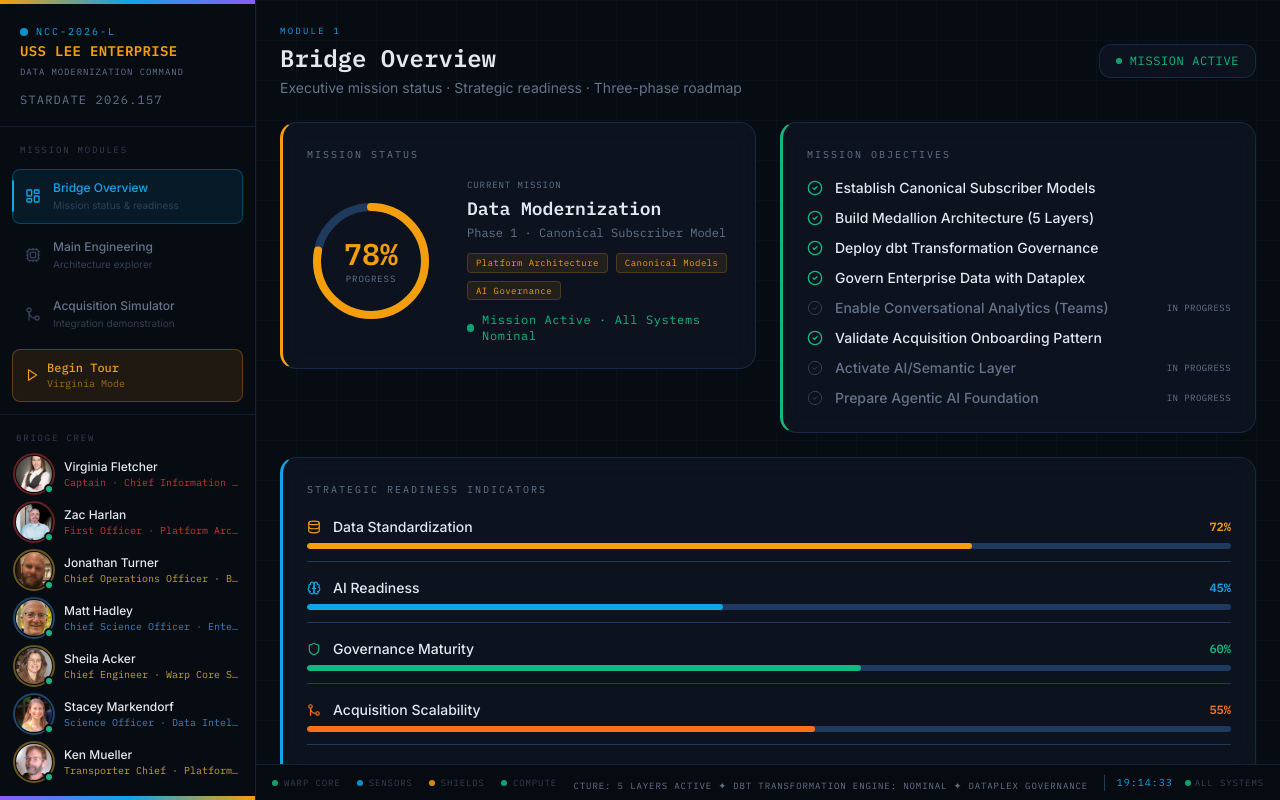
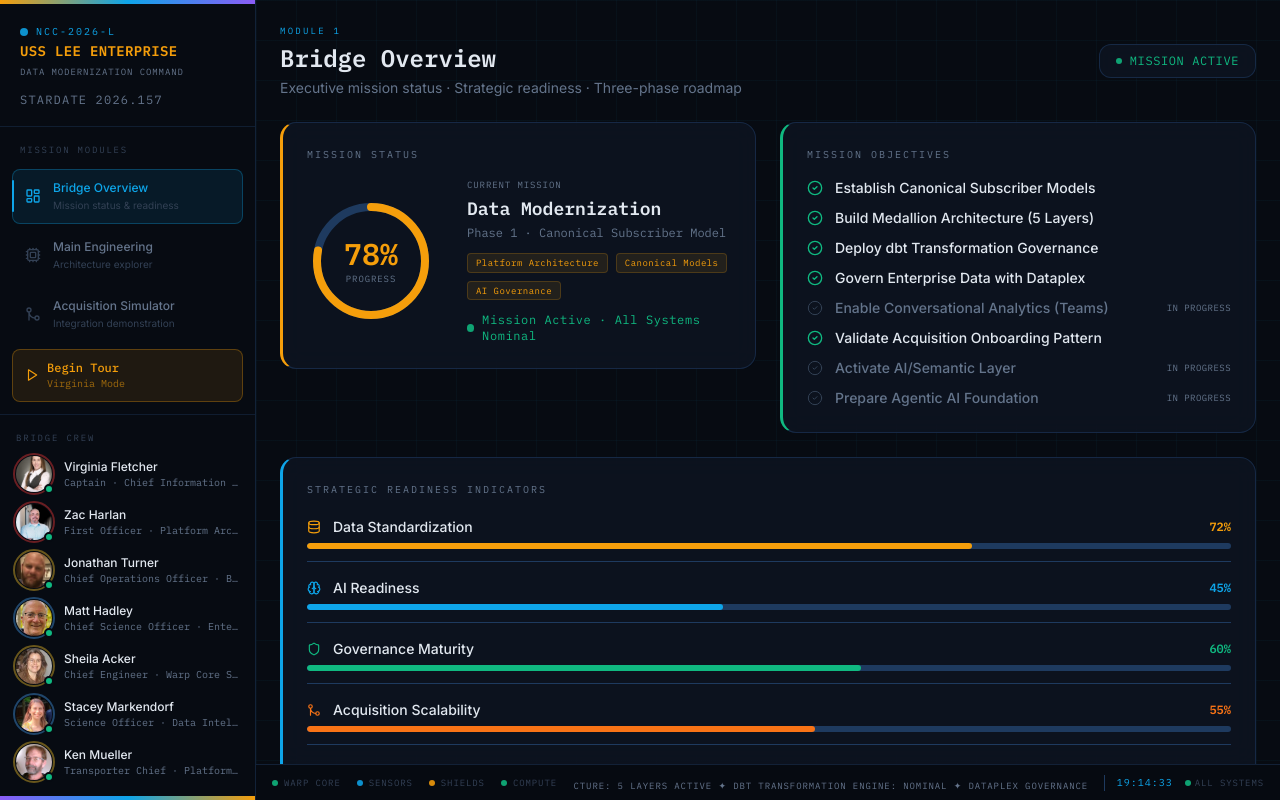
Before and after one commit to Zac-Harlan-Lee-Enterprises/Data-Preso-Website, a Next.js app: page / in a window 1280 px wide. Built offline with nearby package versions, Linux system fonts and the light colour scheme.

Commit message:
fix: division colors on image ring only, restore readable text and hover effects

```diff
--- a/src/components/bridge/CrewRoster.tsx
+++ b/src/components/bridge/CrewRoster.tsx
@@ -19,8 +19,7 @@ export default function CrewRoster() {
             initial={{ opacity: 0, y: 12 }}
             animate={{ opacity: 1, y: 0 }}
             transition={{ delay: i * 0.12 }}
-            className="glass rounded-xl p-4 flex flex-col items-center text-center gap-3 cursor-default transition-colors"
-            style={{ borderColor: 'transparent' }}
+            className="glass rounded-xl p-4 flex flex-col items-center text-center gap-3 cursor-default transition-colors hover:border-lcars-amber/30"
           >
             <div
               className="relative w-20 h-20 rounded-full overflow-hidden"
@@ -37,8 +36,7 @@ export default function CrewRoster() {
               />
             </div>
             <div>
-              <div className="font-mono text-[9px] tracking-[0.15em] uppercase mb-1"
-                style={{ color: dc.color }}>
+              <div className="font-mono text-[9px] tracking-[0.15em] uppercase mb-1 text-lcars-muted">
                 {member.rank}
               </div>
               <div className="font-semibold text-lcars-text text-sm">{member.name}</div>
--- a/src/components/layout/Sidebar.tsx
+++ b/src/components/layout/Sidebar.tsx
@@ -155,7 +155,7 @@ export default function Sidebar() {
                 <div className="text-xs font-medium text-lcars-text truncate">
                   {member.name}
                 </div>
-                <div className="text-[10px] font-mono truncate" style={{ color: dc.color }}>
+                <div className="text-[10px] text-lcars-muted font-mono truncate">
                   {member.rank} · {member.role}
                 </div>
               </div>
```
